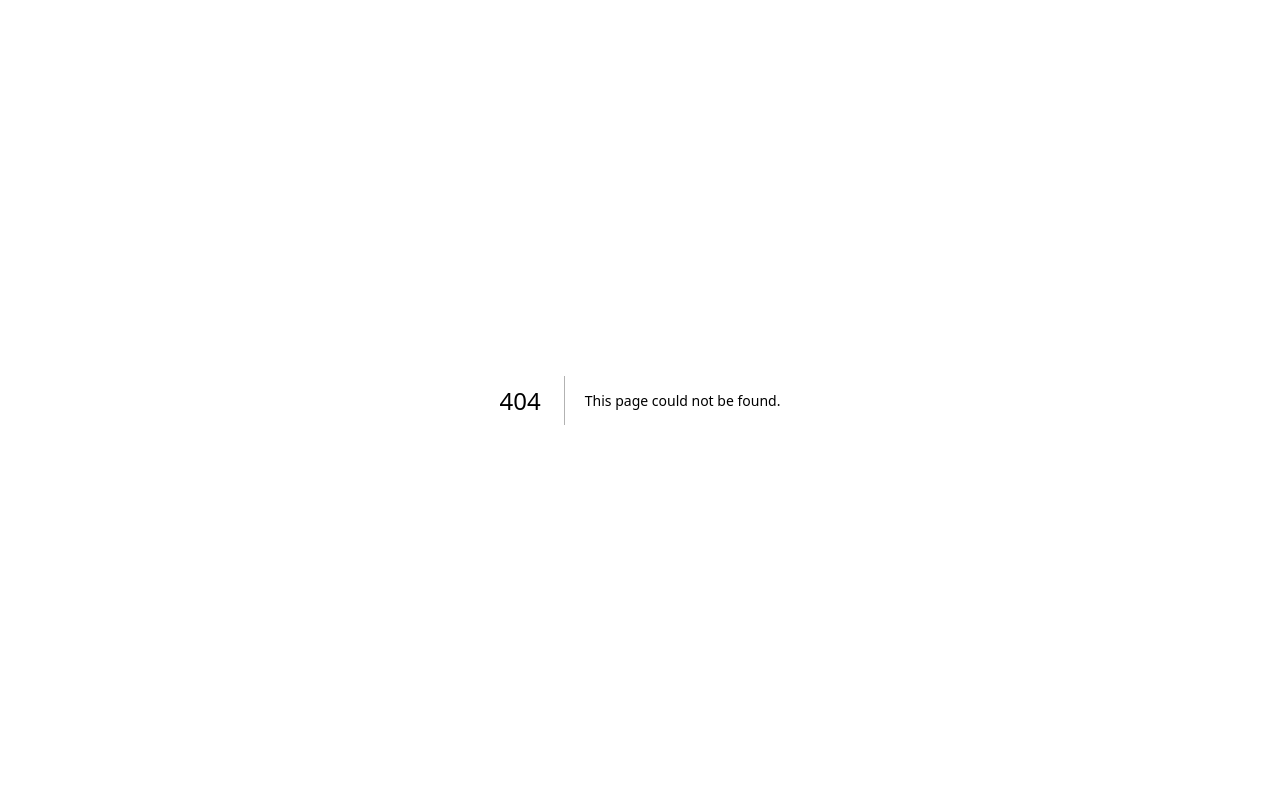
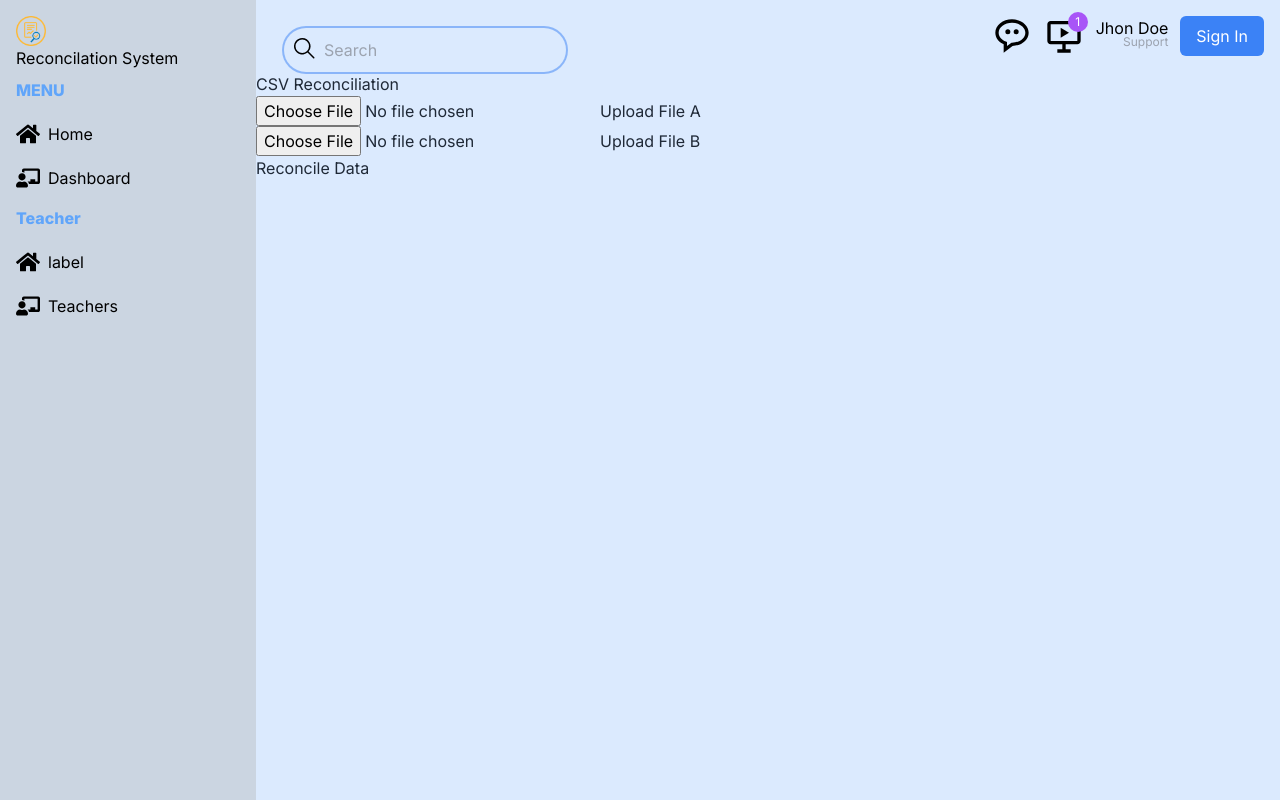
Before and after one commit to SudipRaaz/Reconcilation-System-webApp, a Next.js app: page /reconcilation in a window 1280 px wide. Before the commit this address had no page. Built offline with nearby package versions, Linux system fonts and the light colour scheme.

Commit message:
bug - final report not generating reconciled csv file

```diff
--- a/app/(dashboard)/homepage/page.tsx
+++ b/app/(dashboard)/homepage/page.tsx
@@ -2,11 +2,11 @@ import React from "react";
 
 const homepage = () => {
   return (
-    <div className="p-4 flex gap-4">
-      <div className="w-[50%] bg-slate-400 p-3 flex items-center justify-center rounded-box">
+    <div className="p-4 flex flex-wrap gap-4">
+      <div className="w-full flex-1 min-w-[250px] bg-slate-400 p-3 flex items-center justify-center rounded-box">
         <button className="btn text-white">Upload File A</button>
       </div>
-      <div className="w-[50%] bg-slate-400 p-3 flex items-center justify-center rounded-box">
+      <div className="w-full flex-1 min-w-[250px] bg-slate-400 p-3 flex items-center justify-center rounded-box">
         <button className="btn text-white">Upload File A</button>
       </div>
     </div>
--- a/app/(dashboard)/layout.tsx
+++ b/app/(dashboard)/layout.tsx
@@ -19,7 +19,7 @@ export default function DashboardLayout({
   return (
     <div className="h-screen flex">
       {/* left */}
-      <div className="w-[18%] md:w-[25%] lg:w-[25%] xl:w-[20%] bg-red-100 p-4">
+      <div className="w-[18%] md:w-[25%] lg:w-[25%] xl:w-[20%] bg-slate-300 text-black p-4">
         <Link href="/" className="flex items-center justify-center gap-2 " />
         <img src="/logo.png" alt="logo" width={30} height={30} />
         <span className="hidden md:block">Reconcilation System</span>
--- /dev/null
+++ b/app/(dashboard)/reconcilation/page.tsx
@@ -0,0 +1,105 @@
+"use client";
+
+import React, { useState } from "react";
+
+// @ts-ignore
+import Papa from "papaparse";
+import { CgSlack } from "react-icons/cg";
+
+
+const ReconcilePage = () => {
+  const [fileAData, setFileAData] = useState<any[]>([]);
+  const [fileBData, setFileBData] = useState<any[]>([]);
+  const [reconciledData, setReconciledData] = useState<any[]>([]);
+  const [unreconciledData, setUnreconciledData] = useState<any[]>([]);
+  const [finalReport, setFinalReport] = useState<any[]>([]);
+  let reconciled = [];
+  let unreconciledA = [];
+  let unreconciledB = [];
+
+  const handleFileUpload = (e: React.ChangeEvent<HTMLInputElement>, setFileData: React.Dispatch<React.SetStateAction<any[]>>) => {
+    const file = e.target.files?.[0];
+    if (file) {
+      Papa.parse(file, {
+        header: true,
+        complete: (results: { data: React.SetStateAction<any[]>; }) => {
+          setFileData(results.data);
+        },
+      });
+    }
+  };
+
+  const reconcileData = () => {
+
+    const fileAColumnValues = fileAData.map(row => row["ColumnA"]);
+    const fileBColumnValues = fileBData.map(row => row["ColumnA"]);
+
+    for (const rowA of fileAData) {
+      if (fileBColumnValues.includes(rowA["ColumnA"])) {
+        reconciled.push(rowA);
+        console.log(reconciled);
+      } else {
+        unreconciledA.push(rowA);
+      }
+    }
+
+    for (const rowB of fileBData) {
+      if (!fileAColumnValues.includes(rowB["ColumnA"])) {
+        unreconciledB.push(rowB);
+      }
+    }
+
+    setReconciledData(reconciled);
+    setUnreconciledData([...unreconciledA, ...unreconciledB]);
+  };
+
+  const downloadCSV = (data: any[], filename: string) => {
+    const csv = Papa.unparse(data);
+    const blob = new Blob([csv], { type: "text/csv;charset=utf-8;" });
+    const link = document.createElement("a");
+    link.href = URL.createObjectURL(blob);
+    link.setAttribute("download", filename);
+    document.body.appendChild(link);
+    link.click();
+    document.body.removeChild(link);
+  };
+
+  return (
+    <div>
+      <h1>CSV Reconciliation</h1>
+      <div>
+        <input
+          type="file"
+          accept=".csv"
+          onChange={(e) => handleFileUpload(e, setFileAData)}
+        />
+        <label>Upload File A</label>
+      </div>
+      <div>
+        <input
+          type="file"
+          accept=".csv"
+          onChange={(e) => handleFileUpload(e, setFileBData)}
+        />
+        <label>Upload File B</label>
+      </div>
+      <button onClick={reconcileData}>Reconcile Data</button>
+
+      {reconciledData.length > 0 && (
+        <div>
+          <h2>Reconciled Data</h2>
+          <button onClick={() => downloadCSV(reconciledData, "reconciled.csv")}>Download Reconciled Data</button>
+        </div>
+      )}
+
+      {unreconciledData.length > 0 && (
+        <div>
+          <h2>Unreconciled Data</h2>
+          <button onClick={() => downloadCSV(unreconciledData, "unreconciled.csv")}>Download Unreconciled Data</button>
+        </div>
+      )}
+    </div>
+  );
+};
+
+export default ReconcilePage;
--- a/package.json
+++ b/package.json
@@ -9,7 +9,9 @@
     "lint": "next lint"
   },
   "dependencies": {
+    "autoprefixer": "^10.4.20",
     "next": "^14.2.6",
+    "papaparse": "^5.4.1",
     "react": "^18.3.1",
     "react-dom": "^18.3.1",
     "react-icons": "^5.3.0"
@@ -21,8 +23,8 @@
     "daisyui": "^4.12.10",
     "eslint": "^8",
     "eslint-config-next": "^0.2.4",
-    "postcss": "^8",
-    "tailwindcss": "^3.2.0",
+    "postcss": "^8.4.41",
+    "tailwindcss": "^3.4.10",
     "typescript": "^5"
   }
 }
```
Also changed, not shown: reference.txt, 1 other file (tests, documents, lock files or other folders).
